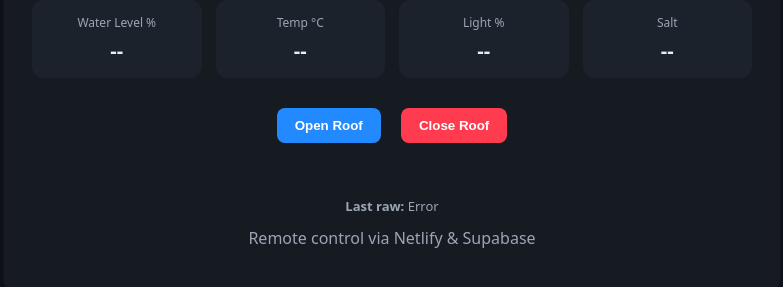
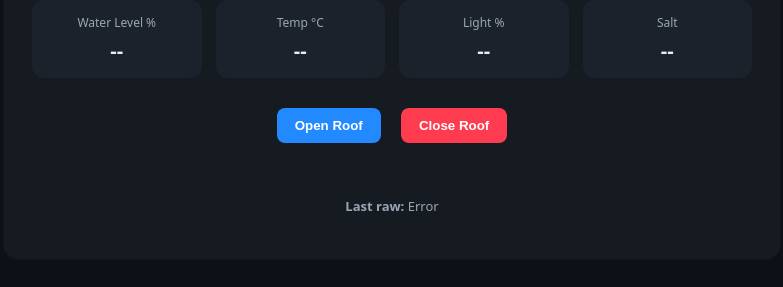
Before and after one commit to SevilUmidova/greenhouse, a plain HTML site: page index.html in a window 1280 px wide. Shown: the part 141-428 px from the top of the page, without its empty margins (248-1031 px from the left). Drawn offline with Linux system fonts and the light colour scheme; no server answers.

Commit message:
Update index.html

```diff
--- a/index.html
+++ b/index.html
@@ -44,7 +44,7 @@ button{border:0;padding:10px 18px;border-radius:8px;margin:8px;font-weight:600;c
   </div>
 
   <div class="rawline"><strong>Last raw:</strong> <span id="raw">—</span></div>
-  <p class="muted" style="margin-top:12px">Remote control via Netlify & Supabase</p>
+  <p class="muted" style="margin-top:12px"></p>
 </div>
 
 <script>
```
